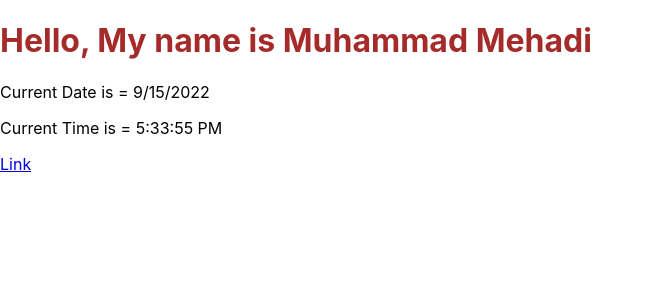
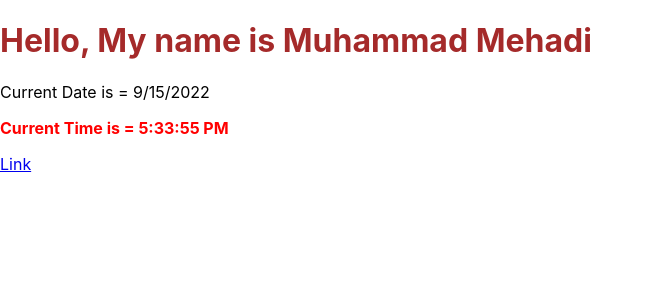
Before and after one commit to Programmer-Mehadi/reactapp1, a React (Create React App) app: page / in a window 1280 px wide. Shown: the top 300 px of the page, without its empty margins (0-653 px from the left). Built offline with nearby package versions, Linux system fonts and the light colour scheme.

Commit message:
Internal CSS & Inline CSS add

```diff
--- a/src/index.js
+++ b/src/index.js
@@ -48,12 +48,16 @@ Link css file:
 const name = "Muhammad Mehadi";
 const currDate = new Date().toLocaleDateString();
 const currTime = new Date().toLocaleTimeString();
+const timeStyle = {
+  color: 'red',
+  fontWeight:'bold',
+}
 const root = ReactDOM.createRoot(document.getElementById('root'));
 root.render(
   <React.Fragment>
     <h1 className="name" id="id">Hello, My name is {name}</h1>
     <p>Current Date is = {currDate}</p>
-    <p>Current Time is = {currTime}</p>
+    <p style={timeStyle}>Current Time is = {currTime}</p>
     <a href="https://youtube.com">Link</a>
   </React.Fragment>
 );
```
